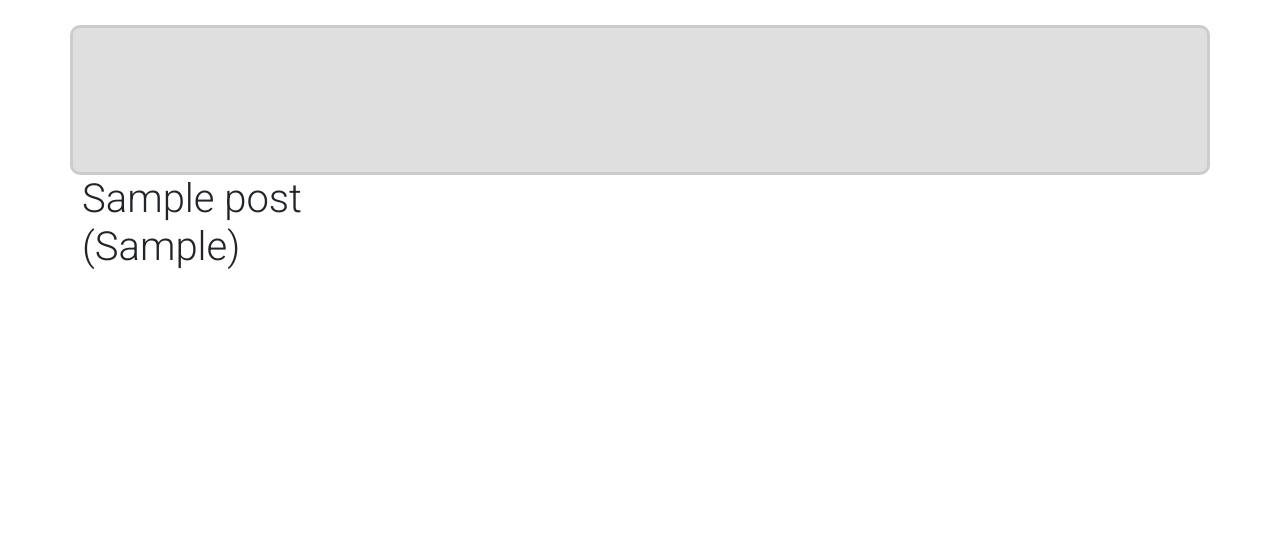
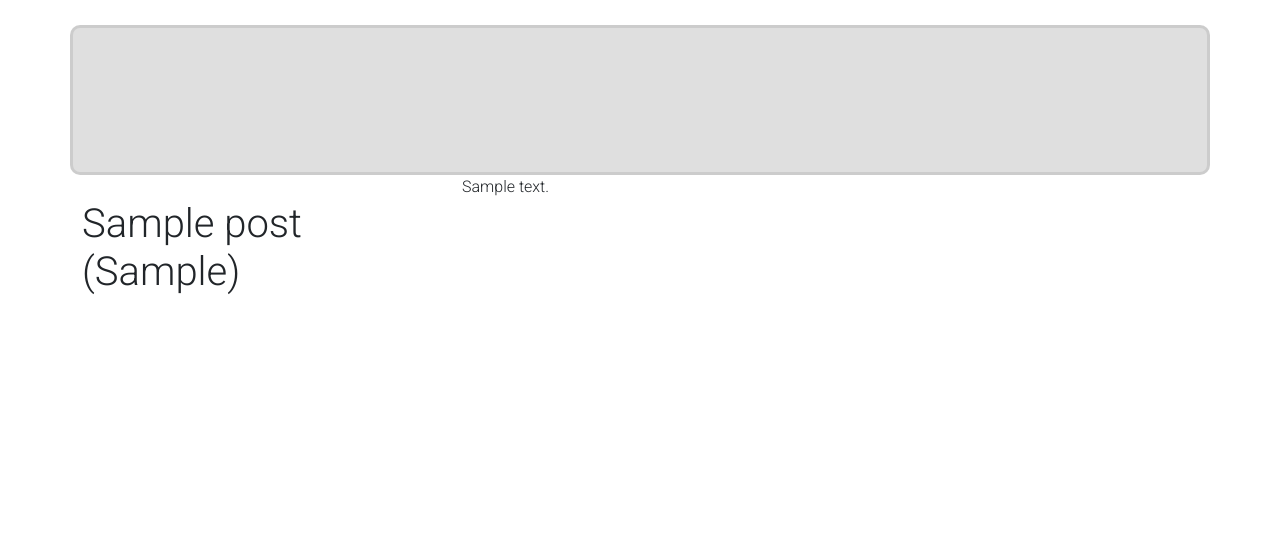
Before and after one commit to MaxRan92/FinBlog, a Django app: a page that uses templates/asset_detail.html in a window 1280 px wide. Shown: the part 58-594 px from the top of the page. Run offline with Django 3.2, Linux system fonts and the light colour scheme; tables that the repository leaves empty hold one stand-in row (values such as "Sample post").

Commit message:
Add content section to asset_detail

```diff
--- a/static/css/style.css
+++ b/static/css/style.css
@@ -80,6 +80,9 @@ body {
     object-fit: scale-down;
 }
 
+.asset-title {
+    margin-top: 25px;
+}
 
 /* Footer */
 
--- a/templates/asset_detail.html
+++ b/templates/asset_detail.html
@@ -16,9 +16,10 @@
             <div class="col-md-4">
 
                 <!-- Post title goes in these h1 tags -->
-                <h1 class="post-title">{{ post.title }} ({{ post.ticker }})</h1>
+                <h1 class="asset-title">{{ post.title }} ({{ post.ticker }})</h1>
             </div>
             <div class="col-md-8">
+                <p>{{ post.content | safe }}</p>
             </div>
         </div>
     </div>
```
